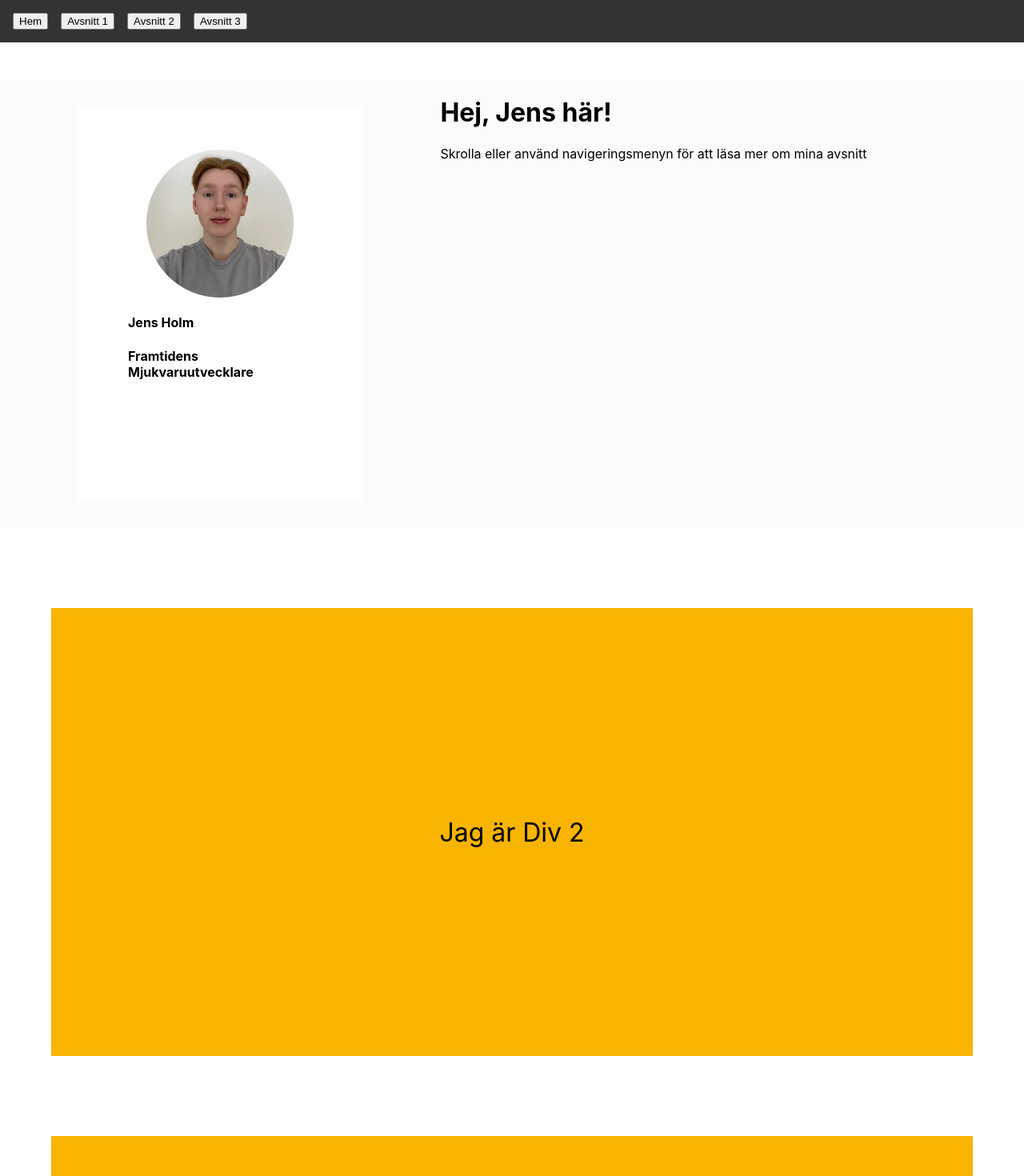
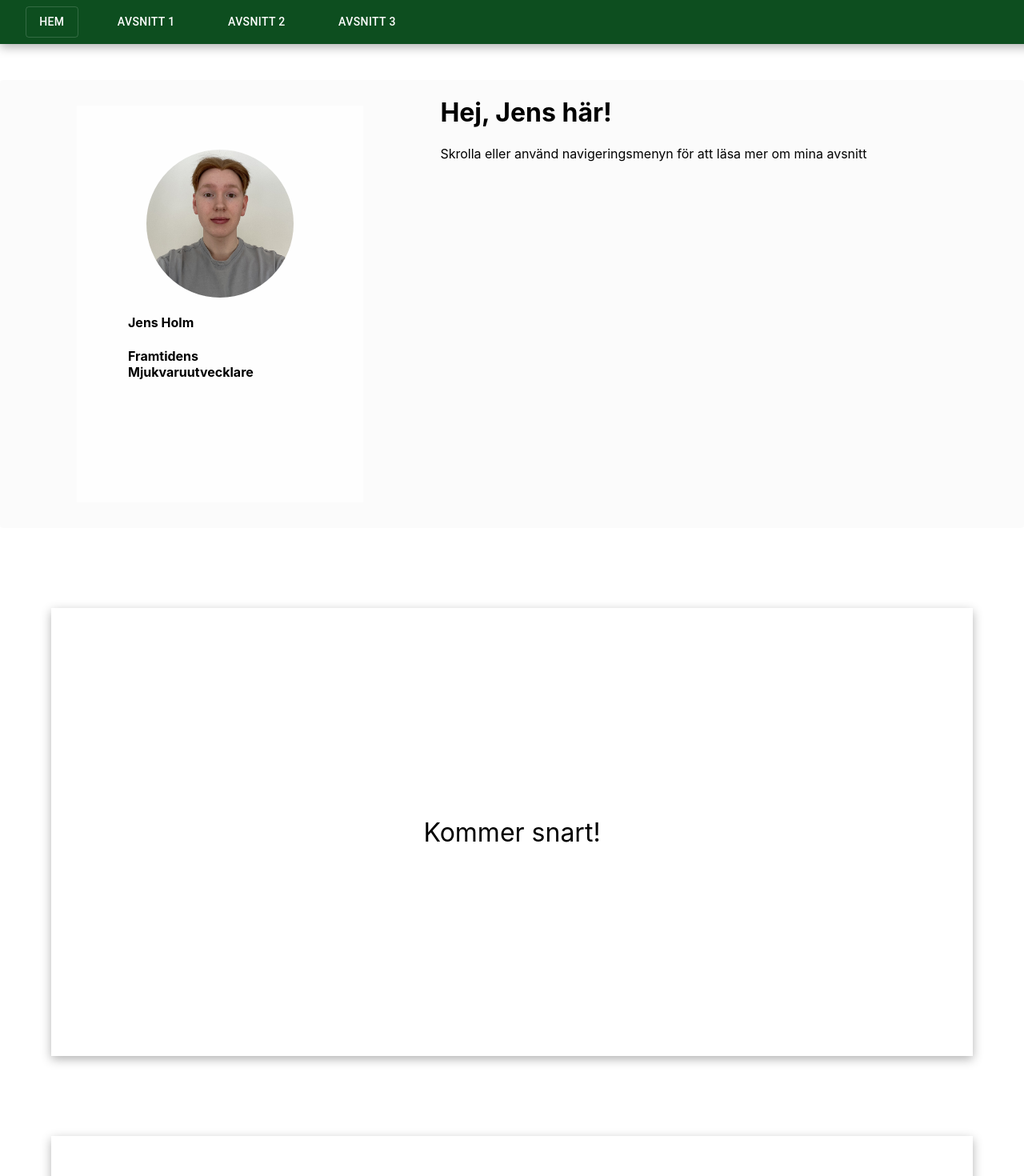
Before and after one commit to Jenkan27/Jenkan27.github.io, a React (Create React App) app: page / in a window 1280 px wide. Shown: the top 1470 px of the page at 80% size. Built offline with nearby package versions, Linux system fonts and the light colour scheme.

Commit message:
styled navbar

```diff
--- a/package.json
+++ b/package.json
@@ -4,6 +4,9 @@
   "version": "0.1.0",
   "private": true,
   "dependencies": {
+    "@emotion/react": "^11.14.0",
+    "@emotion/styled": "^11.14.0",
+    "@mui/material": "^7.1.0",
     "@testing-library/dom": "^10.4.0",
     "@testing-library/jest-dom": "^6.6.3",
     "@testing-library/react": "^16.3.0",
--- a/src/components/Div2.js
+++ b/src/components/Div2.js
@@ -4,7 +4,7 @@ import '../css/Div2.css';
 const Div2 = () => {
   return (
     <div id="div2" className="div2">
-      Jag är Div 2
+      Kommer snart!
     </div>
   );
 };
--- a/src/components/Div3.js
+++ b/src/components/Div3.js
@@ -4,7 +4,7 @@ import '../css/Div3.css';
 const Div3 = () => {
   return (
     <div id="div3" className="div3">
-      Jag är Div 3
+      Kommer snart!
     </div>
   );
 };
--- a/src/components/Div4.js
+++ b/src/components/Div4.js
@@ -4,7 +4,7 @@ import '../css/Div4.css';
 const Div4 = () => {
   return (
     <div id="div4" className="div4">
-      Jag är Div 4
+      Kommer snart!
     </div>
   );
 };
--- a/src/components/Navbar.js
+++ b/src/components/Navbar.js
@@ -1,5 +1,6 @@
-import React from 'react';
+import React, { useEffect, useState, useRef } from 'react';
 import '../css/Navbar.css';
+import Button from '@mui/material/Button';
 
 const scrollToSection = (id) => {
   const element = document.getElementById(id);
@@ -8,13 +9,69 @@ const scrollToSection = (id) => {
   }
 };
 
+const sections = ['div1', 'div2', 'div3', 'div4'];
+
 const Navbar = () => {
+  const [activeSection, setActiveSection] = useState('');
+  const timeoutRef = useRef(null);
+
+  useEffect(() => {
+    const observer = new IntersectionObserver(
+      (entries) => {
+        for (let entry of entries) {
+          if (entry.isIntersecting) {
+            // Clear any existing timeout
+            if (timeoutRef.current) {
+              clearTimeout(timeoutRef.current);
+            }
+
+            // Set a new timeout to delay updating state
+            timeoutRef.current = setTimeout(() => {
+              setActiveSection(entry.target.id);
+            }, 300); // 0.3 second delay
+
+            break;
+          }
+        }
+      },
+      {
+        threshold: 0.9,
+      }
+    );
+
+    sections.forEach((id) => {
+      const el = document.getElementById(id);
+      if (el) observer.observe(el);
+    });
+
+    return () => {
+      observer.disconnect();
+      if (timeoutRef.current) {
+        clearTimeout(timeoutRef.current);
+      }
+    };
+  }, []);
+
   return (
     <div className="navbar">
-      <button onClick={() => scrollToSection('div1')}>Hem</button>
-      <button onClick={() => scrollToSection('div2')}>Avsnitt 1</button>
-      <button onClick={() => scrollToSection('div3')}>Avsnitt 2</button>
-      <button onClick={() => scrollToSection('div4')}>Avsnitt 3</button>
+      <div className="button-group">
+        {sections.map((id, index) => (
+          <Button
+            style={{
+            border: activeSection === id ? '1px solid rgba(255, 255, 255, 0.16)' : '1px solid transparent',
+            borderRadius: '4px',
+            padding: '6px 16px',
+            boxSizing: 'border-box',
+            }}
+            color={'black'}
+            key={id}
+            variant={activeSection === id ? 'outlined' : 'text'}
+            onClick={() => scrollToSection(id)}
+          >
+            {['Hem', 'Avsnitt 1', 'Avsnitt 2', 'Avsnitt 3'][index]}
+          </Button>
+        ))}
+      </div>
     </div>
   );
 };
--- a/src/css/Div2.css
+++ b/src/css/Div2.css
@@ -1,11 +1,11 @@
 .div2 {
   width: 90vw;
   height: 70vh;
-  background-color: #f8b400;
   margin: 100px auto; /* För att inte hamna bakom navbar */
   display: flex;
   align-items: center;
   justify-content: center;
   font-size: 2rem;
+  box-shadow: 0px 4px 12px rgba(0, 0, 0, 0.3);
   scroll-margin-top: 80px;
 }
--- a/src/css/Div3.css
+++ b/src/css/Div3.css
@@ -1,7 +1,7 @@
 .div3 {
   width: 90vw;
   height: 70vh;
-  background-color: #f8b400;
+  box-shadow: 0px 4px 12px rgba(0, 0, 0, 0.3);
   margin: 100px auto; /* För att inte hamna bakom navbar */
   display: flex;
   align-items: center;
--- a/src/css/Div4.css
+++ b/src/css/Div4.css
@@ -1,7 +1,7 @@
 .div4 {
   width: 90vw;
   height: 70vh;
-  background-color: #f8b400;
+  box-shadow: 0px 4px 12px rgba(0, 0, 0, 0.3);
   margin: 100px auto; /* För att inte hamna bakom navbar */
   display: flex;
   align-items: center;
--- a/src/css/Navbar.css
+++ b/src/css/Navbar.css
@@ -3,10 +3,20 @@
   top: 0;
   left: 0;
   width: 100%;
-  background-color: #333;
-  color: white;
-  padding: 1rem;
+  background-color:#0d4e1f;
+  color: #ffffff;
+  padding-block: 0.5rem;
+  padding-inline: 1rem;
   z-index: 1000;
   display: flex;
   gap: 1rem;
+  box-shadow: 0px 4px 12px rgba(0, 0, 0, 0.3);
 }
+
+.button-group {
+    width: 40%;
+    height: 80%;
+    display: flex;
+    justify-content: space-around;
+
+}
```
Also changed, not shown: 1 other file (tests, documents, lock files or other folders).
